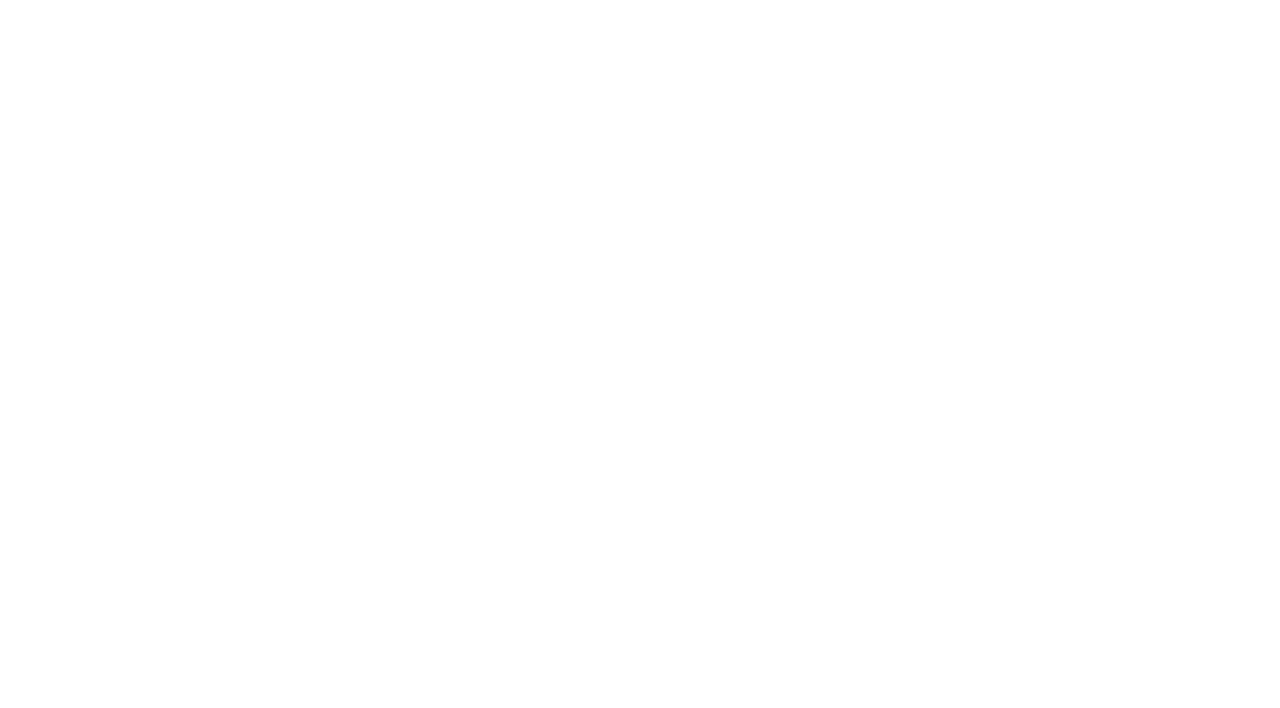
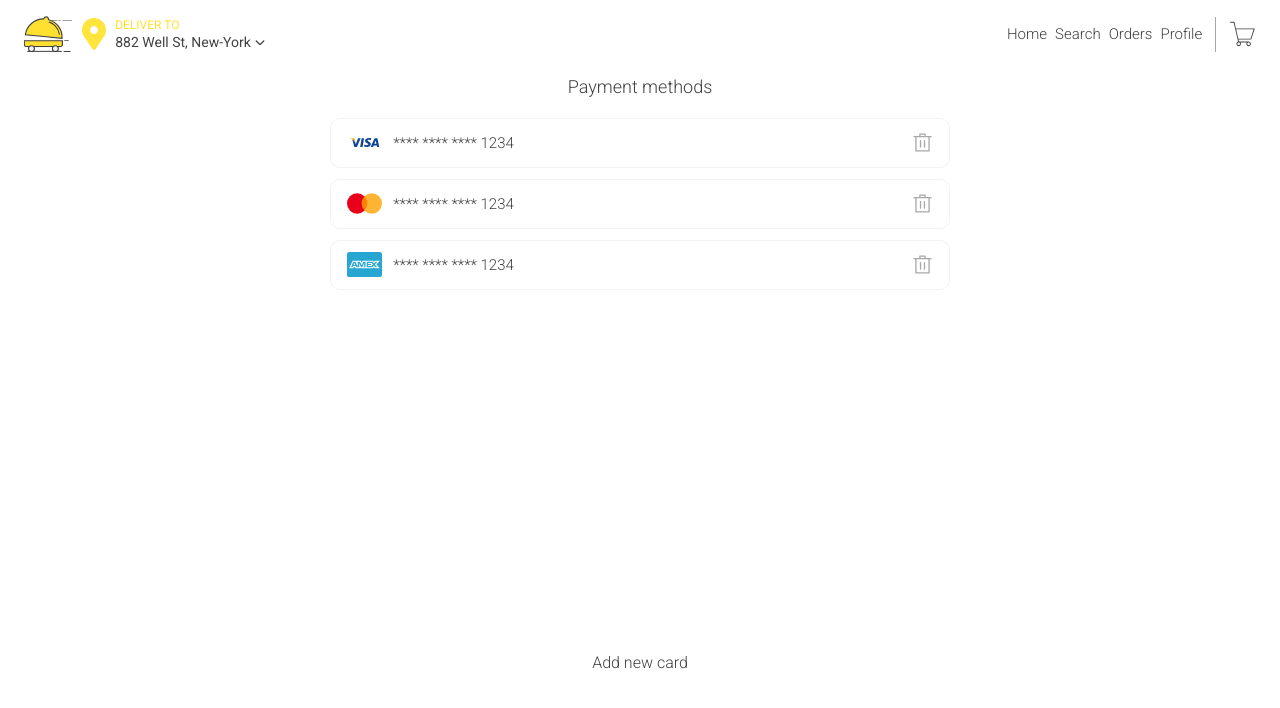
Before and after one commit to Mrcsbda/Food-App, a React (Vite) app: page /payment-methods in a window 1280 px wide. Before the commit this address had no page. Shown: the top 708 px of the page. Built offline with nearby package versions, Linux system fonts and the light colour scheme.

Commit message:
payment methods component was created

```diff
--- /dev/null
+++ b/src/pages/paymentMethods/PaymentMethods.jsx
@@ -0,0 +1,64 @@
+import React from "react";
+import { goBack } from "../../services/goBack";
+import "./paymentMethods.scss";
+const PaymentMethods = () => {
+  const cards = [
+    {
+      type: "visa",
+      number: 1234,
+    },
+    {
+      type: "mastercard",
+      number: 1234,
+    },
+    {
+      type: "amex",
+      number: 1234,
+    },
+  ];
+
+  return (
+    <main className="payment-methods">
+      <img
+        className="payment-methods__arrow-prev"
+        src="../images/arrow-prev.svg"
+        alt="arrow icon"
+        onClick={goBack}
+      />
+      <section className="payment-methods__container">
+        <h1 className="payment-methods__title">Payment methods</h1>
+        <article className="payment-methods__cards-container">
+          {cards.map((card, index) => {
+            return (
+              <div className="payment-methods__card" key={index}>
+                <figure className="payment-methods__card-image-container">
+                  <img
+                    className="payment-methods__card-image"
+                    src={`../images/${card.type}.svg`}
+                    alt="{{ card.type }} icon"
+                  />
+                  <figcaption className="payment-methods__card-number">
+                    **** **** **** {card.number}
+                  </figcaption>
+                </figure>
+                <img
+                  className="payment-methods__delete-icon"
+                  src="../images/delete.svg"
+                  alt="delete icon"
+                />
+              </div>
+            );
+          })}
+        </article>
+      </section>
+      <button
+        className="payment-methods__add-card-button"
+        routerLink="/payment-methods/add-new-card"
+      >
+        Add new card
+      </button>
+    </main>
+  );
+};
+
+export default PaymentMethods;
--- /dev/null
+++ b/src/pages/paymentMethods/paymentMethods.scss
@@ -0,0 +1,108 @@
+@import "../../assets/styles/variables.scss";
+
+.payment-methods {
+    display: flex;
+    padding: 1.5rem 1.2rem;
+    flex-direction: column;
+    position: relative;
+
+    &__arrow-prev {
+        width: 1.4rem;
+        cursor: pointer;
+        position: absolute;
+        top: 1.45rem;
+        left: 1rem;
+    }
+
+    &__title {
+        font-size: 18px;
+        font-weight: 300;
+        color: $dark-color;
+        text-align: center;
+        margin-bottom: 1.3rem;
+    }
+
+    &__cards-container {
+        width: 100%;
+        gap: 0.7rem;
+        display: flex;
+        overflow: auto;
+        flex-direction: column;
+        height: calc(100vh - 195px);
+    }
+
+    &__card {
+        display: flex;
+        border-radius: 10px;
+        padding: 0.4rem 1rem;
+        border: 1px solid $light-gray;
+        justify-content: space-between;
+
+        &:hover {
+            cursor: pointer;
+            border-color: $main-color;
+        }
+
+        &-image-container {
+            gap: 0.7rem;
+            display: flex;
+            align-items: center;
+        }
+
+        &-image {
+            width: 35px;
+            height: 35px;
+        }
+
+        &-number {
+            font-size: 15px;
+            font-weight: 300;
+            color: $dark-color;
+        }
+    }
+
+    &__delete-icon {
+        width: 1.3rem;
+        filter: invert(76%) sepia(0%) saturate(1%) hue-rotate(229deg) brightness(90%) contrast(86%);
+    }
+
+    &__add-card-button {
+        left: 0;
+        width: 100%;
+        border: none;
+        bottom: 65px;
+        cursor: pointer;
+        font-size: 16px;
+        font-weight: 300;
+        position: absolute;
+        color: $dark-color;
+        padding: 2rem 0 1rem 0;
+        background-color: white;
+    }
+}
+
+@media screen and (min-width: 650px) {
+    .payment-methods {
+        padding: 0rem 1.2rem;
+
+        &__arrow-prev {
+            display: none;
+        }
+
+        &__container {
+            width: 100%;
+            display: flex;
+            align-items: center;
+            flex-direction: column;
+        }
+
+        &__cards-container {
+            max-width: 620px;
+            height: calc(100vh - 200px);
+        }
+
+        &__add-card-button {
+            bottom: 30px;
+        }
+    }
+}
--- a/src/routes/Router.jsx
+++ b/src/routes/Router.jsx
@@ -9,6 +9,7 @@ import Cart from "../pages/cart/Cart";
 import DishInfo from "../pages/dishInfo/DishInfo";
 import EditUserInfo from "../pages/editUserInfo/EditUserInfo";
 import OrderStatus from "../pages/orderStatus/OrderStatus";
+import PaymentMethods from "../pages/paymentMethods/PaymentMethods";
 
 // const router = createBrowserRouter([
 //   {
@@ -49,6 +50,7 @@ const Router = () => {
           <Route path="/:restaurant/:id" element={<DishInfo />} />
           <Route path="edit-profile" element={<EditUserInfo />} />
           <Route path="order-status" element={<OrderStatus />} />
+          <Route path="payment-methods" element={<PaymentMethods />} />
         </Route>
       </Routes>
     </BrowserRouter>
```
